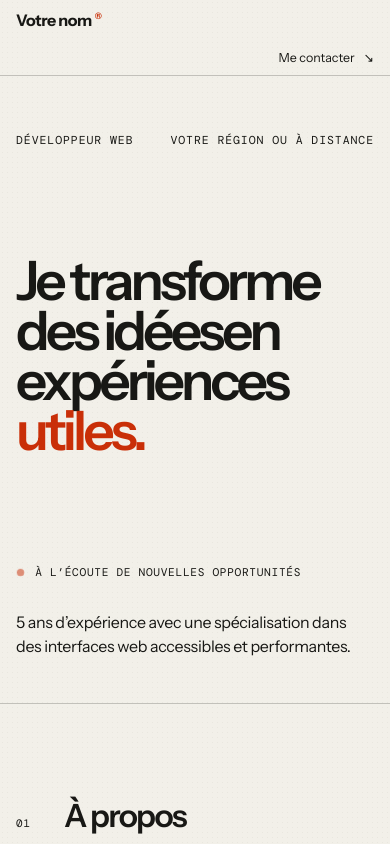
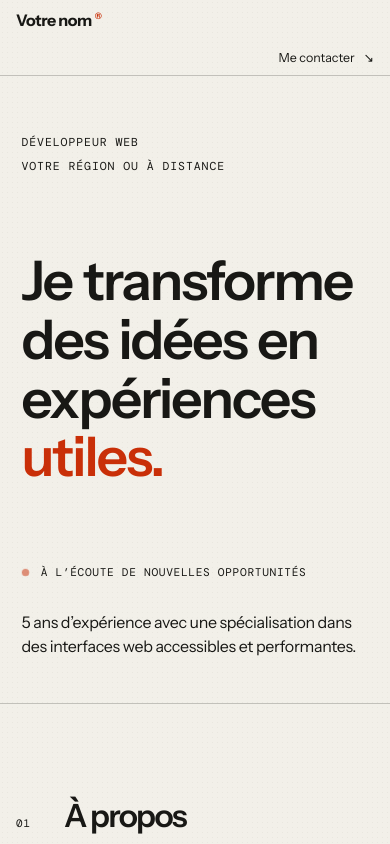
Before and after one commit to tashom11/portfolio-2026, a Next.js app: page / in a window 390 px wide. Shown: the top 844 px of the page. Built offline with nearby package versions, Linux system fonts and the light colour scheme.

Commit message:
fix: improve mobile hero typography

```diff
--- a/src/components/Hero/Hero.module.scss
+++ b/src/components/Hero/Hero.module.scss
@@ -8,3 +8,4 @@
 .orbit { position: absolute; right: 8%; top: 23%; width: 9rem; aspect-ratio: 1; border: 1px solid var(--line-strong); border-radius: 50%; display: grid; place-content: center; text-align: center; transform: rotate(8deg); span { font-size: 2.4rem; line-height: .9; } small { font: .59rem/1.2 var(--font-mono); text-transform: uppercase; margin-top: .35rem; } &::after { content: ""; position: absolute; width: .7rem; aspect-ratio: 1; background: var(--accent); border-radius: 50%; top: .6rem; left: 1.1rem; } }
 @keyframes pulse { 50% { opacity: .35; transform: scale(.75); } }
 @include below(md) { .hero { padding-top: 4.75rem; min-height: 44rem; } .inner { min-height: calc(100svh - 4.75rem); min-height: 39rem; } .hero h1 { line-height: .92; span { display: inline; } } .orbit { display: none; } .bottom { grid-template-columns: 1fr; align-items: start; } .availability { order: -1; } }
+@include below(sm) { .inner { padding-inline: clamp(1.25rem, 5.5vw, 1.5rem); } .eyebrow { flex-direction: column; justify-content: flex-start; gap: .5rem; line-height: 1.35; } .hero h1 { font-size: clamp(3rem, 14vw, 3.6rem); line-height: 1.08; letter-spacing: -.035em; word-spacing: .035em; } }
--- a/src/components/Hero/Hero.tsx
+++ b/src/components/Hero/Hero.tsx
@@ -7,7 +7,7 @@ export default function Hero() {
       <div className={`${styles.inner} shell`}>
         <div className={styles.eyebrow}><span>{profile.role}</span><span>{profile.location}</span></div>
         <h1 id="hero-title">
-          <span>Je transforme des idées</span>
+          <span>Je transforme des idées</span>{" "}
           <span>en expériences <em>utiles.</em></span>
         </h1>
         <div className={styles.bottom}>
```
